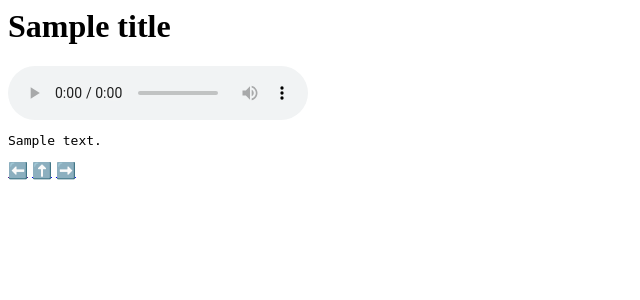
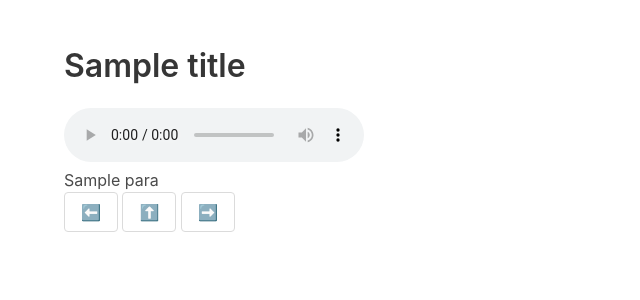
Before and after one commit to kantoniko/haberes-buenos-de-buly, a Flask app: template templates/page.html in a window 1280 px wide. Shown: the top 300 px of the page, without its empty margins (0-640 px from the left). Run offline with Flask 2, Linux system fonts and the light colour scheme; the template is opened without the code that fills it: most values are stand-ins (such as "Sample title", 1, 10 or a date in 2020); some libraries are stand-ins or nearby versions.

Commit message:
header footer, paragraphs

```diff
--- a/generate.py
+++ b/generate.py
@@ -34,6 +34,7 @@ def main():
                 page[field] = value
 
             page['text'] = fh.read()
+            page['paragraphs'] = page['text'].split("\n")
             #print(page)
             pages.append(page)
     pages.sort(key=lambda page: page['id'])
--- /dev/null
+++ b/templates/footer.html
@@ -0,0 +1,5 @@
+      </div>
+    </section>
+
+  </body>
+</html>
--- /dev/null
+++ b/templates/header.html
@@ -0,0 +1,14 @@
+<!DOCTYPE html>
+<html lang="es">
+  <head>
+    <meta charset="utf-8">
+    <meta name="viewport" content="width=device-width, initial-scale=1, user-scalable=yes">
+    <title>{{ title }}</title>
+    <link rel="stylesheet" href="https://cdn.jsdelivr.net/npm/bulma@0.9.3/css/bulma.min.css">
+    <script src="https://code.jquery.com/jquery-3.6.0.min.js" integrity="sha256-/xUj+3OJU5yExlq6GSYGSHk7tPXikynS7ogEvDej/m4=" crossorigin="anonymous"></script>
+    <script src="https://use.fontawesome.com/57525b30bb.js"></script>
+  </head>
+  <body>
+    <section id="main-section" class="section">
+      <div class="container">
+<h1 class="title">{{title}}</h1>
--- a/templates/page.html
+++ b/templates/page.html
@@ -1,17 +1,23 @@
-<h1>{{title}}</h1>
+{% include 'header.html' %}
 
+  <div class="content">
+    <audio controls>
+      <source src="{{page.id}}.mp3" type="audio/mp3">
+      Your browser does not support the audio element.
+    </audio>
 
-<audio controls>
-    <source src="{{page.id}}.mp3" type="audio/mp3">
-    Your browser does not support the audio element.
-</audio>
-
-<pre>
-{{page.text}}
-</pre>
+    {% for para in page.paragraphs %}
+        <div>
+        {{para}}
+        </div>
+    {% endfor %}
 
     <div class="content">
     <a class="button" href="{{page.prev_message}}">⬅️</a>
     <a class="button" href=".">⬆️</a>
     <a class="button" href="{{page.next_message}}">➡️</a>
     </div>
+  </div>
+
+
+{% include 'footer.html' %}
```
Also changed, not shown: templates/index.html (+13 -7 lines).
